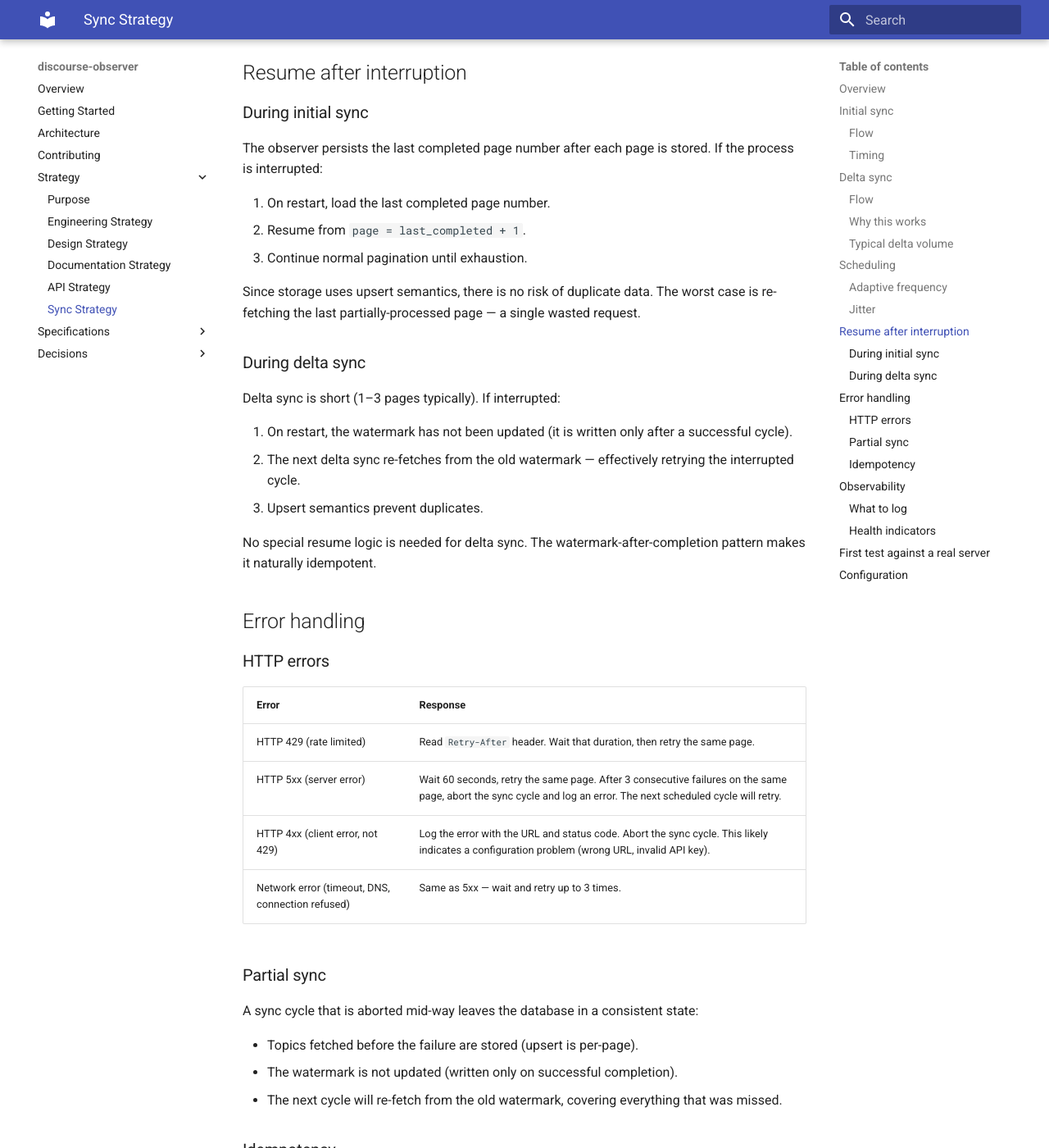
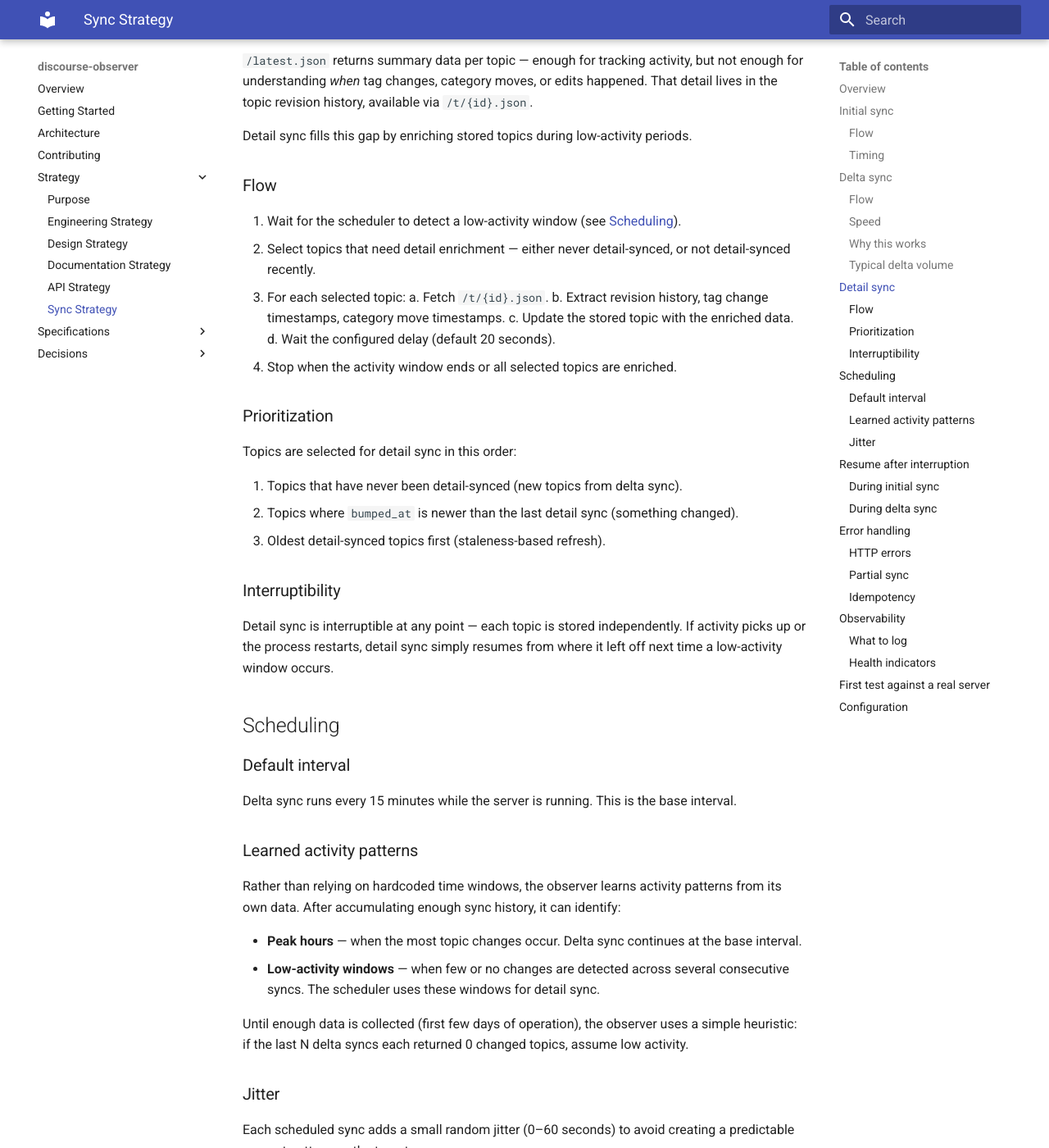
Before and after one commit to MorganDigitalAsyncTransparency/community, an MkDocs documentation site: the page built from discourse-observer/docs/sync-strategy.md, in a window 1280 px wide and 1400 px high, scrolled down 3060 px. Shown: the whole window at 82% size. Built offline with MkDocs 1.6.1 and Material for MkDocs 9.7.7, drawn with Linux system fonts in a browser that asks for light colours; some of the changed text lies outside the part shown.

Commit message:
Add detail sync mode and learned activity scheduling
Delta sync uses faster request rate (2s delay) since volume is low.
Detail sync enriches topics with revision history during detected
low-activity windows. Scheduling learns from observed activity
patterns instead of hardcoded time windows.

Co-Authored-By: Claude Opus 4.6 (1M context) <noreply@anthropic.com>

````diff
--- a/discourse-observer/docs/sync-strategy.md
+++ b/discourse-observer/docs/sync-strategy.md
@@ -16,14 +16,26 @@ The strategy is recorded in [ADR 0013](decisions/0013-sync-strategy.md). This do
                     │  Observer   │
                     └──────┬──────┘
                            │
-              ┌────────────┼────────────┐
-              ▼            ▼            ▼
-        /categories   /latest.json   Store
-         .json         ?page=N       (upsert)
-         (1 req)      (paginated)
+         ┌─────────────────┼─────────────────┐
+         ▼                 ▼                  ▼
+   /categories.json   /latest.json       /t/{id}.json
+     (1 req)           ?page=N            (detail)
+                      (delta/initial)   (low-activity)
+         │                 │                  │
+         └─────────────────┼──────────────────┘
+                           ▼
+                     Store (upsert)
 ```
 
-Every sync cycle follows the same sequence:
+Three sync modes serve different purposes:
+
+| Mode | Purpose | Speed | When |
+|------|---------|-------|------|
+| **Initial** | Populate an empty database | ~3 req/min | First run |
+| **Delta** | Fetch recent changes | ~30 req/min | Every 15 min during operation |
+| **Detail** | Enrich topics with revision history | ~3 req/min | Automatically during low activity |
+
+Every sync cycle follows the same base sequence:
 
 1. Fetch categories (single request).
 2. Paginate `/latest.json` — either to exhaustion (initial) or to the watermark (delta).
@@ -69,8 +81,12 @@ After the initial sync, subsequent runs only need to fetch topics that changed s
 5. Normalize and upsert topics from the page.
 6. Check: are all topics on this page older than or equal to `last_bumped_at`?
    - **Yes** → this page contains no new changes. Stop pagination.
-   - **No** → wait the configured delay, increment `page`, go to step 4.
+   - **No** → wait the delta delay (default 2 seconds), increment `page`, go to step 4.
 7. Store `max(bumped_at)` from all fetched topics as the new high-water mark.
+
+### Speed
+
+Delta sync uses a shorter delay between requests (default 2 seconds, ~30 req/min) compared to initial sync. This is safe because delta sync fetches very few pages — the total request count stays low even at higher speed.
 
 ### Why this works
 
@@ -80,19 +96,49 @@ After the initial sync, subsequent runs only need to fetch topics that changed s
 
 On a moderately active forum (~50 topic changes per working day), delta sync fetches 1–3 pages — completing in under a minute even with throttling.
 
+## Detail sync
+
+`/latest.json` returns summary data per topic — enough for tracking activity, but not enough for understanding *when* tag changes, category moves, or edits happened. That detail lives in the topic revision history, available via `/t/{id}.json`.
+
+Detail sync fills this gap by enriching stored topics during low-activity periods.
+
+### Flow
+
+1. Wait for the scheduler to detect a low-activity window (see [Scheduling](#scheduling)).
+2. Select topics that need detail enrichment — either never detail-synced, or not detail-synced recently.
+3. For each selected topic:
+   a. Fetch `/t/{id}.json`.
+   b. Extract revision history, tag change timestamps, category move timestamps.
+   c. Update the stored topic with the enriched data.
+   d. Wait the configured delay (default 20 seconds).
+4. Stop when the activity window ends or all selected topics are enriched.
+
+### Prioritization
+
+Topics are selected for detail sync in this order:
+
+1. Topics that have never been detail-synced (new topics from delta sync).
+2. Topics where `bumped_at` is newer than the last detail sync (something changed).
+3. Oldest detail-synced topics first (staleness-based refresh).
+
+### Interruptibility
+
+Detail sync is interruptible at any point — each topic is stored independently. If activity picks up or the process restarts, detail sync simply resumes from where it left off next time a low-activity window occurs.
+
 ## Scheduling
 
-### Adaptive frequency
+### Default interval
 
-Sync frequency adapts to expected activity:
+Delta sync runs every 15 minutes while the server is running. This is the base interval.
 
-| Period | Interval | Rationale |
-|--------|----------|-----------|
-| Working hours (Mon–Fri, 08–18 local) | Every 15 minutes | Most forum activity happens here |
-| Evenings (Mon–Fri, 18–22 local) | Every 30 minutes | Reduced activity |
-| Nights and weekends | Every 60 minutes | Minimal activity |
+### Learned activity patterns
 
-These intervals are configuration defaults. The actual values are set in the deployment config.
+Rather than relying on hardcoded time windows, the observer learns activity patterns from its own data. After accumulating enough sync history, it can identify:
+
+- **Peak hours** — when the most topic changes occur. Delta sync continues at the base interval.
+- **Low-activity windows** — when few or no changes are detected across several consecutive syncs. The scheduler uses these windows for detail sync.
+
+Until enough data is collected (first few days of operation), the observer uses a simple heuristic: if the last N delta syncs each returned 0 changed topics, assume low activity.
 
 ### Jitter
 
@@ -158,6 +204,10 @@ Each sync cycle logs:
 | Page error | `page`, `status_code`, `retry_attempt` |
 | Sync completed | `type`, `pages_fetched`, `topics_upserted`, `new_watermark`, `duration` |
 | Sync aborted | `type`, `page`, `reason`, `duration` |
+| Detail sync started | `topics_queued` |
+| Topic detail fetched | `topic_id`, `revisions_count`, `elapsed` |
+| Detail sync completed | `topics_enriched`, `duration` |
+| Low activity detected | `consecutive_zero_syncs` |
 
 ### Health indicators
 
@@ -188,11 +238,9 @@ All sync parameters are provided through deployment configuration (environment v
 
 | Parameter | Default | Description |
 |-----------|---------|-------------|
-| `SYNC_DELAY_SECONDS` | `20` | Delay between paginated requests |
-| `SYNC_INTERVAL_WORK` | `15m` | Sync interval during working hours |
-| `SYNC_INTERVAL_EVENING` | `30m` | Sync interval during evenings |
-| `SYNC_INTERVAL_OFF` | `60m` | Sync interval during nights/weekends |
-| `SYNC_WORK_HOURS_START` | `08` | Start of working hours (local time, 24h) |
-| `SYNC_WORK_HOURS_END` | `18` | End of working hours (local time, 24h) |
+| `SYNC_INITIAL_DELAY_SECONDS` | `20` | Delay between requests during initial and detail sync |
+| `SYNC_DELTA_DELAY_SECONDS` | `2` | Delay between requests during delta sync |
+| `SYNC_INTERVAL` | `15m` | Base interval between delta syncs |
+| `SYNC_LOW_ACTIVITY_THRESHOLD` | `3` | Consecutive zero-change syncs before declaring low activity |
 | `SYNC_MAX_RETRIES` | `3` | Max consecutive retries per page on error |
 | `SYNC_JITTER_SECONDS` | `60` | Max random jitter added to scheduled syncs |
````
Also changed, not shown: discourse-observer/docs/decisions/0013-sync-strategy.md (+10 -3 lines).
